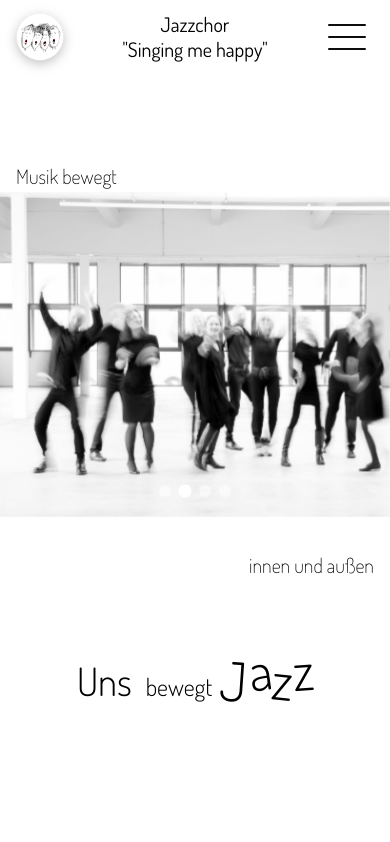
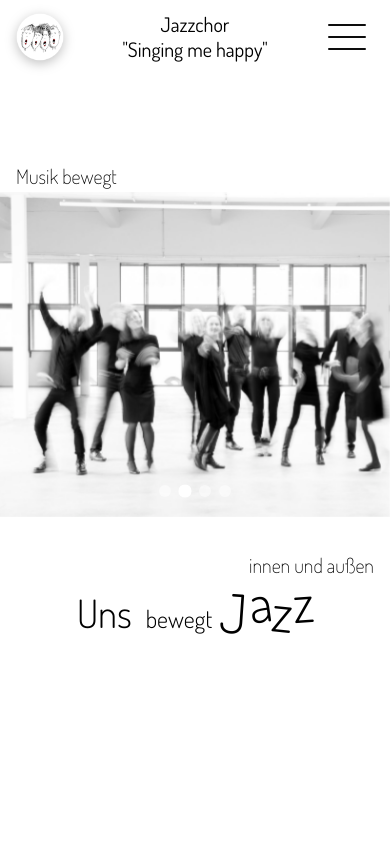
Before and after one commit to NinaHahne/singingmehappy, a SvelteKit app: page / in a window 390 px wide. Shown: the top 842 px of the page. Built offline with nearby package versions, Linux system fonts and the light colour scheme.

Commit message:
fix: adjust layout and styling for homepage sections

```diff
--- a/src/routes/+page.svelte
+++ b/src/routes/+page.svelte
@@ -35,12 +35,12 @@
 
 <HeaderAbsolute showAbsoluteLogoLink={true} />
 
-<div class="relative flex h-svh w-full flex-col overflow-hidden lg:block lg:h-auto">
+<div class="relative flex min-h-svh w-full flex-col overflow-hidden lg:block lg:min-h-0">
   <section class="relative flex w-full flex-shrink-0 flex-col items-start pt-20 md:mt-auto lg:block lg:items-stretch">
     <p class="sr-only">Willkommen beim Jazzchor Singing me happy</p>
     <p class="sr-only">Animierter Slider mit Bildern des Jazzchors Singing me happy</p>
     <p
-      class="mb-0 mt-20 -translate-x-full pl-4 text-left text-xl font-extralight leading-8 opacity-0 transition-all duration-[1.2s] ease-in-out md:text-2xl lg:hidden"
+      class="mb-0 mt-[min(5rem,10vh)] -translate-x-full pl-4 text-left text-xl font-extralight leading-8 opacity-0 transition-all duration-[1.2s] ease-in-out md:text-2xl lg:hidden"
       class:opacity-100={showMusicMoves}
       class:translate-x-0={showMusicMoves}
     >
@@ -94,7 +94,7 @@
     </div>
   </section> -->
 
-  <section class="flex h-full w-full items-center justify-center pb-8 lg:h-[120px] lg:bg-black lg:pb-0">
+  <section class="flex h-full w-full items-center justify-center py-10 lg:h-[120px] lg:bg-black lg:py-0">
     <p
       id="uns-bewegt-jazz"
       class={`text-center text-3xl font-light text-black md:text-3xl lg:text-white xl:text-4xl hero-${heroIndex}`}
```
